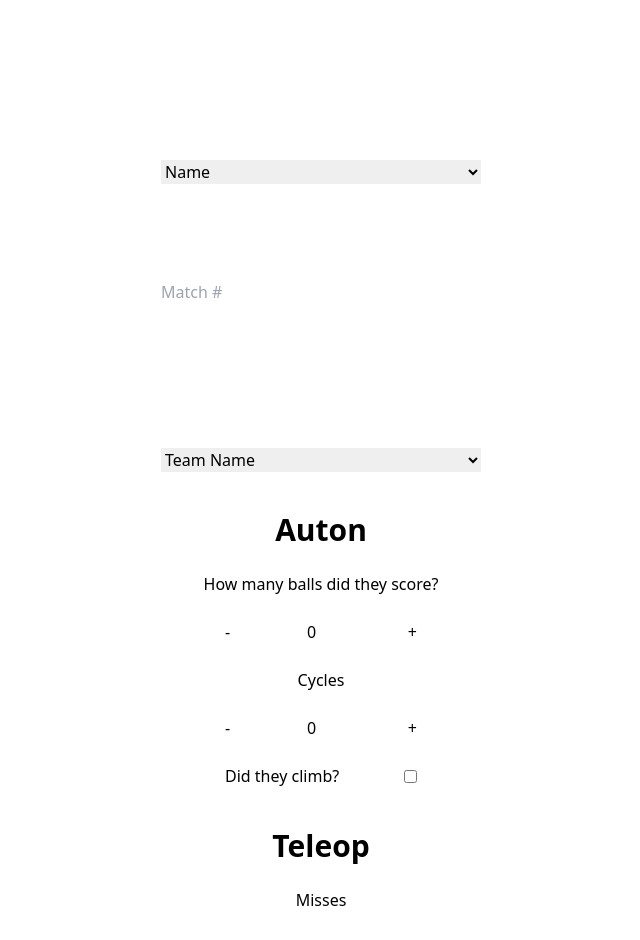
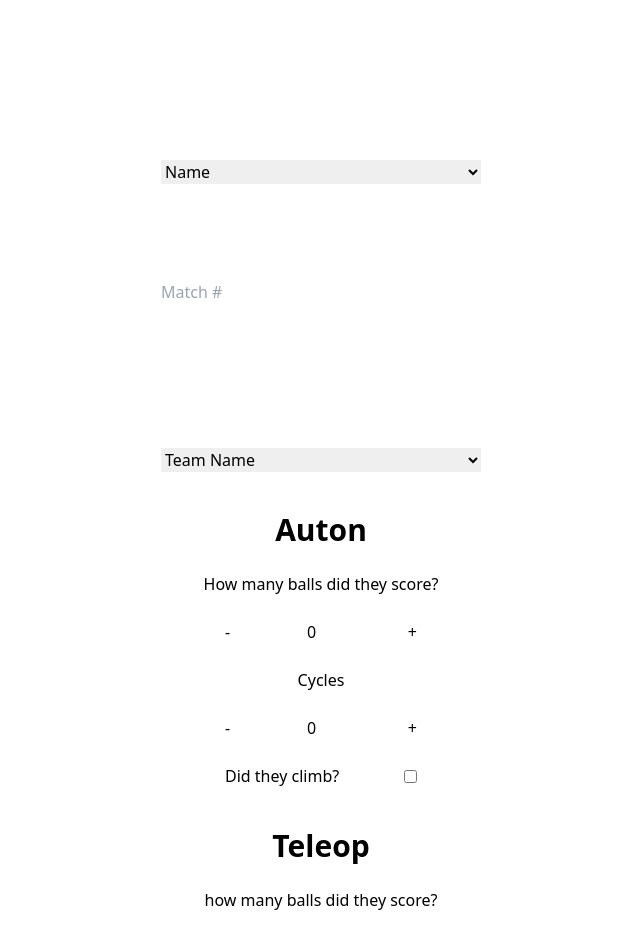
Before and after one commit to FRCTeam834/scouTech26, a SvelteKit app: page / in a window 1280 px wide. Shown: the top 940 px of the page, without its empty margins (319-959 px from the left). Built offline with nearby package versions, Linux system fonts and the light colour scheme; no server answers.

Commit message:
changed the misses text

```diff
--- a/src/routes/+page.svelte
+++ b/src/routes/+page.svelte
@@ -124,7 +124,7 @@
 
     <h1 class="text-3xl font-bold mt-4">Teleop</h1>
 
-    <h1>Misses</h1>
+    <h1>how many balls did they score?</h1>
     <div class="flex w-48 items-center justify-between">
       <button type="button" class="btn" on:click={() => (teleopMisses = dec(teleopMisses))}>-</button>
       <input type="number" name="teleopMisses" bind:value={teleopMisses} min="0" class="input w-16 text-center" />
```
